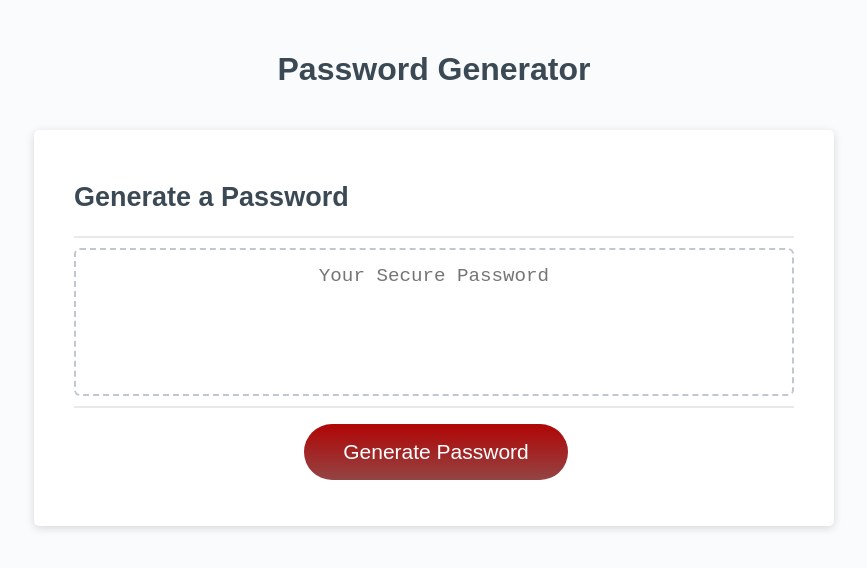
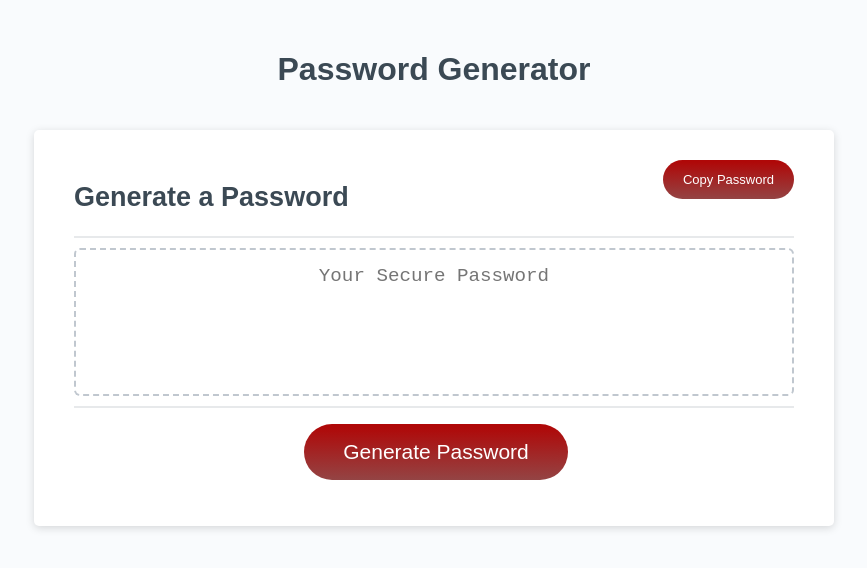
Before and after one commit to AndrewKepson/password-generator-using-javascript, a plain HTML site: page Develop/index.html in a window 1280 px wide. Shown: the whole page, without its empty margins (206-1073 px from the left). Drawn offline with Linux system fonts and the light colour scheme.

Commit message:
Added copy button, with similar styling to generate button, and created function to use button clicks to copy the generated password to the user's clipboard.

```diff
--- a/Develop/index.html
+++ b/Develop/index.html
@@ -14,7 +14,12 @@
       </header>
       <div class="card">
         <div class="card-header">
+          <div class="header1">
           <h2>Generate a Password</h2>
+          </div>
+          <div class="header2">
+          <a href="#" class="copyButton" id="copyButton">Copy Password</a>
+        </div>
         </div>
         <div class="card-body">
           <textarea
--- a/Develop/script.js
+++ b/Develop/script.js
@@ -50,9 +50,20 @@ var generateBtn = document.querySelector('#generate');
 //Write password to the #password input
 function writePassword() {
   var password = generatePassword();
-	var passwordText = document.querySelector('#password');
+	var passwordText = document.querySelector("#password");
 
   passwordText.value = password;
 }
 // Add event listener to generate button
  generateBtn.addEventListener("click", writePassword);
+
+//Copy Password to Clipboard
+
+ function copyPassword() {
+   var copyPass = document.querySelector("#password");
+
+  copyPass.select();
+  document.execCommand("copy");
+ }
+
+ document.querySelector("#copyButton").addEventListener("click", copyPassword);
--- a/Develop/style.css
+++ b/Develop/style.css
@@ -44,10 +44,21 @@ header {
 
 .card-header::after {
   content: " ";
-  display: block;
+  display: flex;
+  flex-direction: row;
+  justify-content: space-between;
   width: 100%;
   background: #e7e9eb;
   height: 2px;
+}
+
+.header1 {
+  float:left;
+  align-self: center;
+}
+.header2 {
+  float: right;
+  align-self: center;
 }
 
 .card-body {
@@ -101,6 +112,29 @@ header {
 	top:1px;
 }
 
+.copyButton {
+	background:linear-gradient(to bottom, #af0808 5%, #944444 100%);
+	background-color:#af0808;
+  border-radius:28px;
+  border:none;
+  outline: none;
+	display:inline-block;
+	cursor:pointer;
+	color:#ffffff;
+	font-family:Arial;
+	font-size:13px;
+	padding:12px 20px;
+  text-decoration:none;
+}
+.copyButton:hover {
+	background:linear-gradient(to bottom, #944444 5%, #af0808 100%);
+	background-color:#944444;
+}
+.copyButton:active {
+	position:relative;
+	top:1px;
+}
+
 button[disabled] {
   cursor: default;
   background: #c0c7cf;
@@ -126,6 +160,7 @@ button[disabled] {
   margin-top: 10px;
   margin-bottom: 10px;
   border: 2px dashed #c0c7cf;
+  outline: none;
   border-radius: 6px;
   resize: none;
   overflow: hidden;
```
